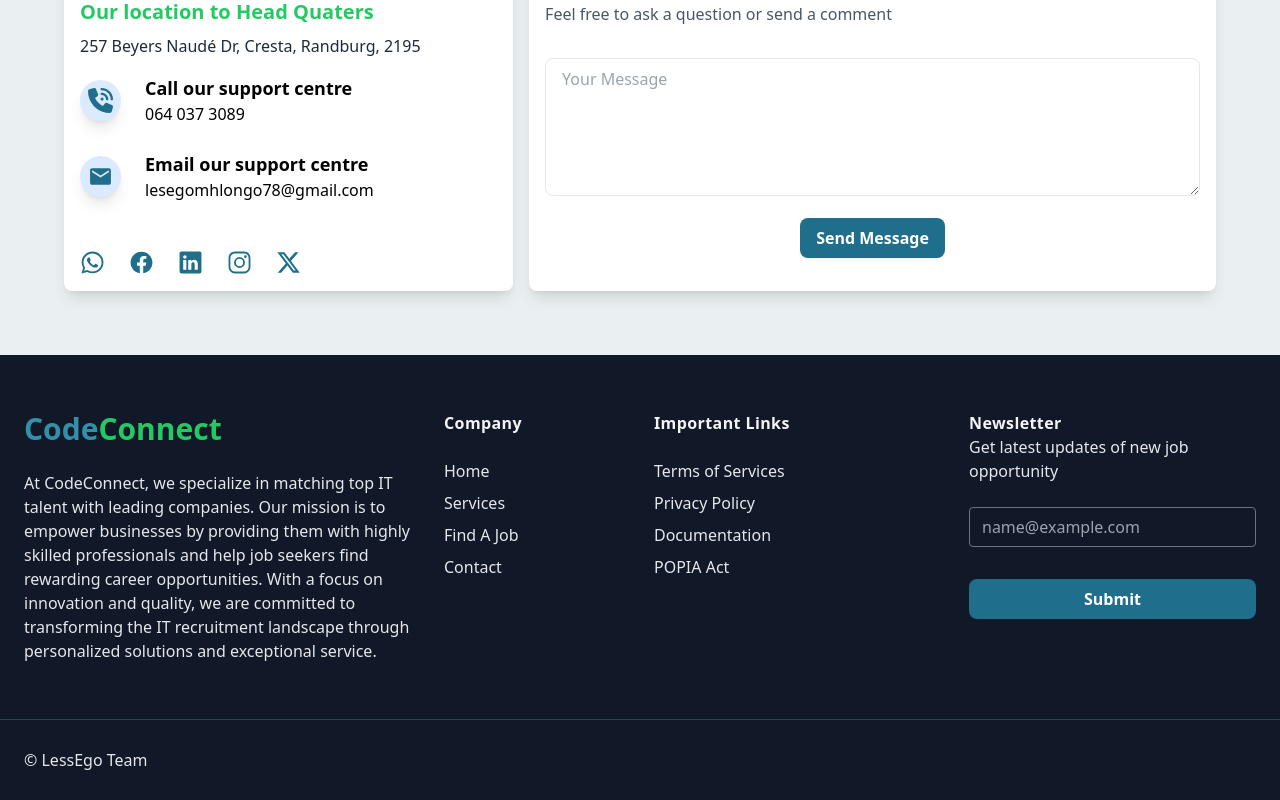
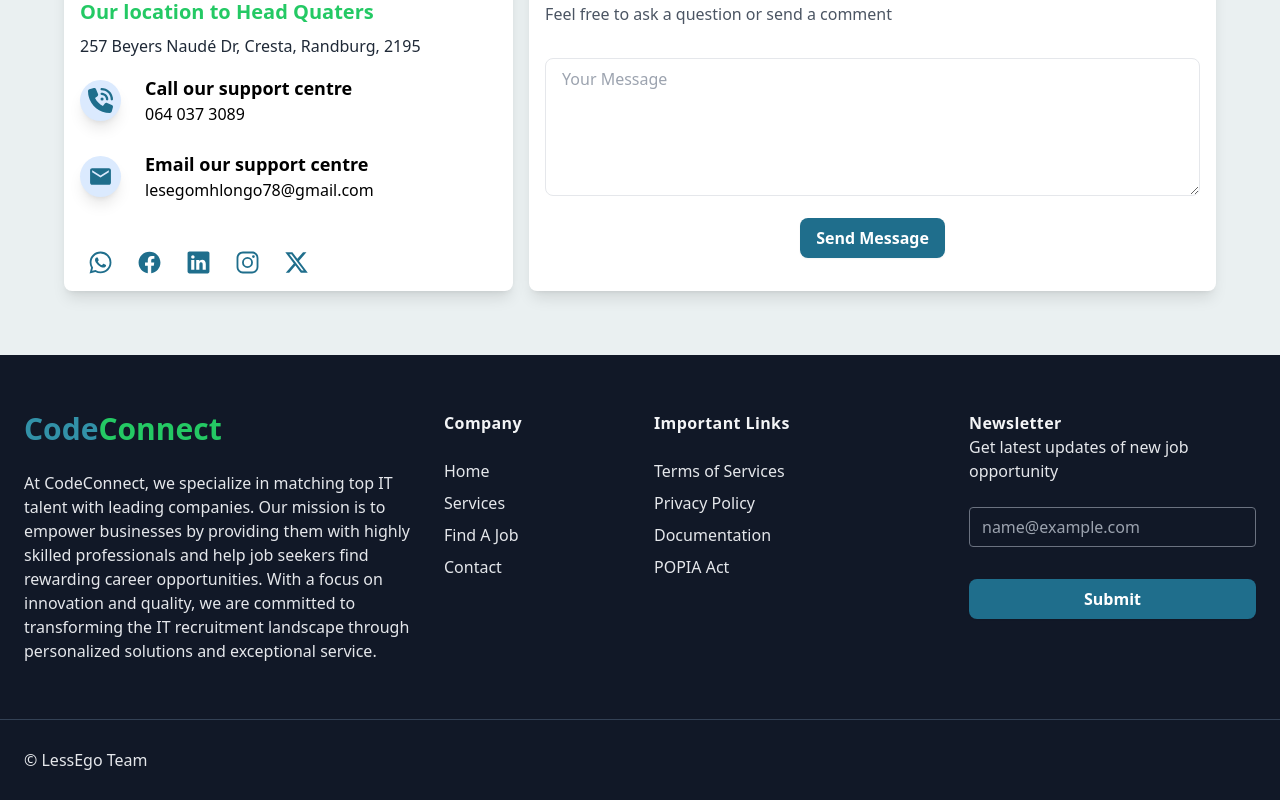
Before and after one commit to LesegoLSG/JobApp, a React (Vite) app in the folder Job-app/: page / in a window 1280 px wide. Shown: the part 5492-6292 px from the top of the page. Built offline with nearby package versions, Linux system fonts and the light colour scheme; no server answers.

Commit message:
aligned social media icon to business details

```diff
--- a/Job-app/src/Components/Contact/SocialMediaIcons.jsx
+++ b/Job-app/src/Components/Contact/SocialMediaIcons.jsx
@@ -9,7 +9,7 @@ import { FaXTwitter } from "react-icons/fa6";
 //Social media for contact form
 const SocialMediaIcons = () => {
   return (
-    <div className=" flex justify-start space-x-6 mt-12">
+    <div className=" flex justify-start space-x-6 mt-12 mx-2">
       {/* WhatsApp icon */}
       <a
         href="https://wa.me/your_whatsapp_number"
```
